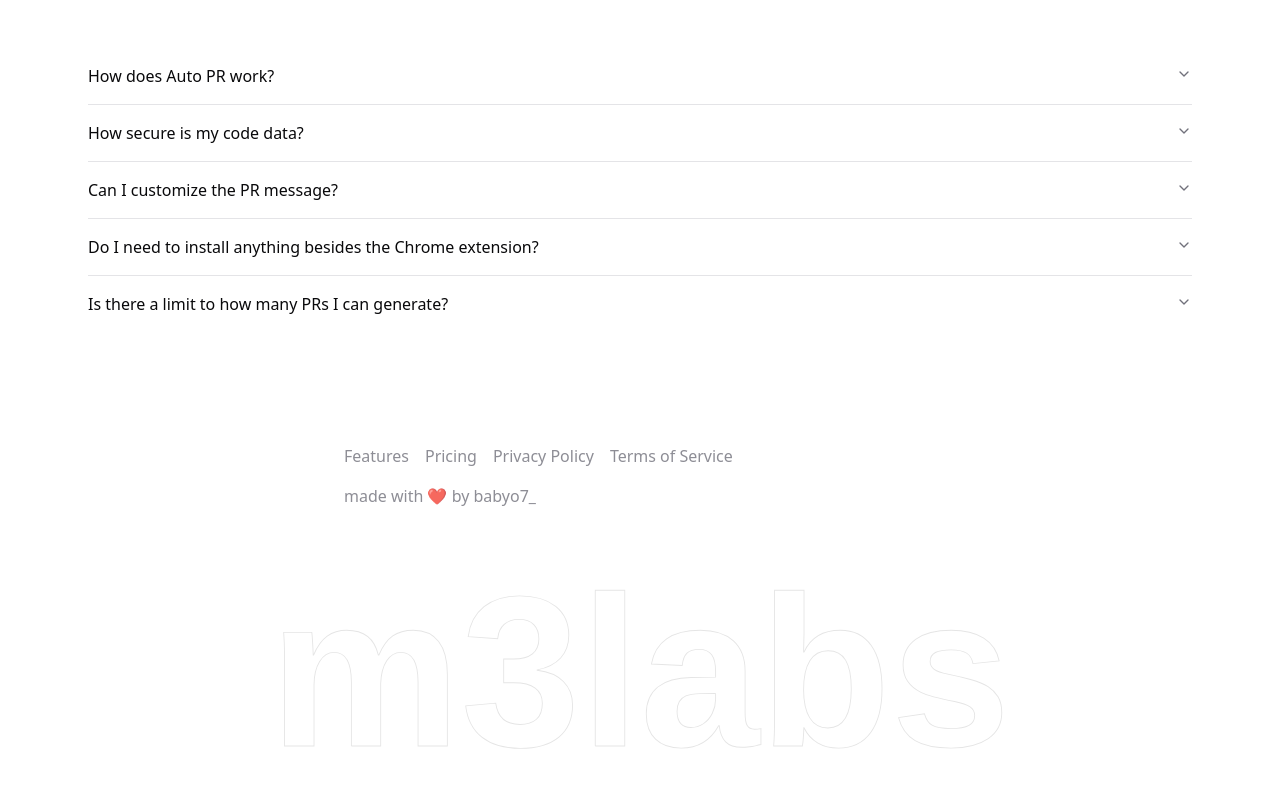
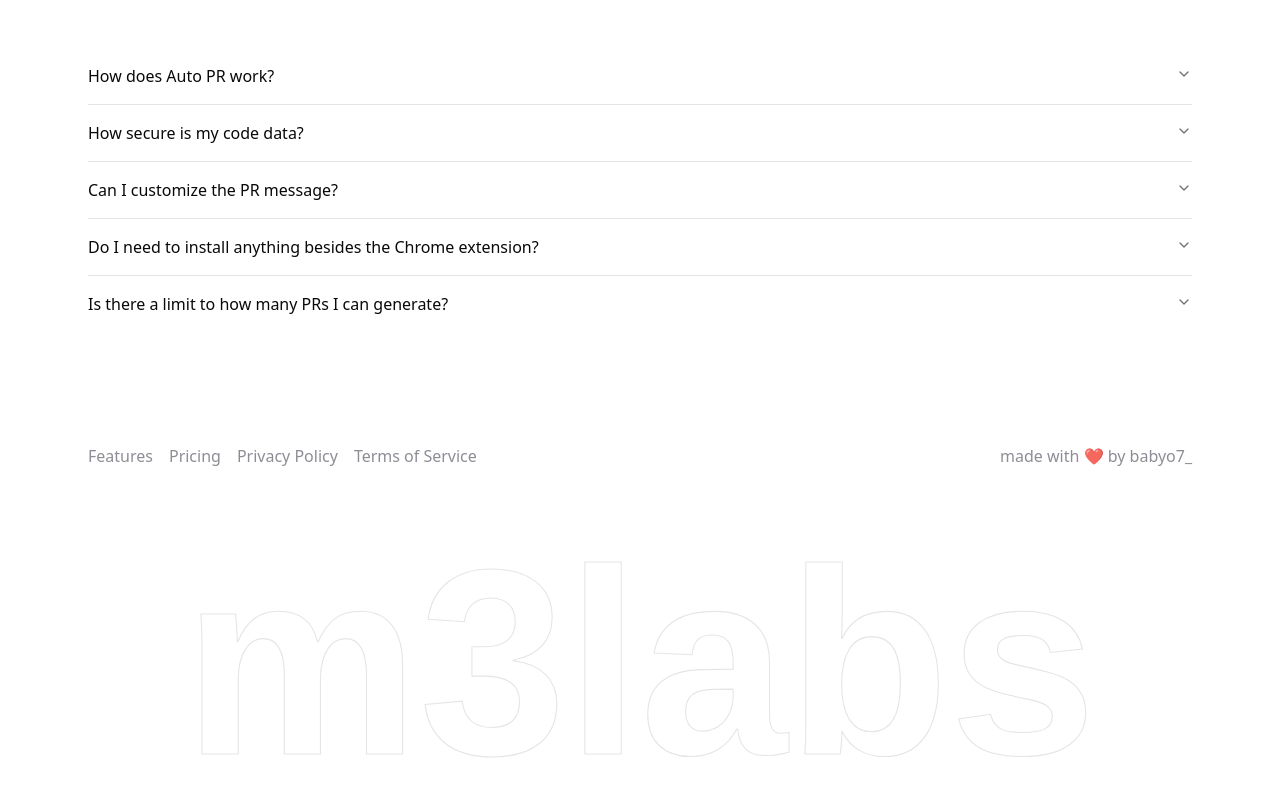
Before and after one commit to babyo77/auto-pr-web, a Next.js app: page / in a window 1280 px wide. Shown: the part 3274-4070 px from the top of the page. Built offline with nearby package versions, Linux system fonts and the light colour scheme; no server answers.

Commit message:
fix: adjust footer max-width and remove unnecessary padding for improved layout consistency

```diff
--- a/src/app/(pages)/layout.tsx
+++ b/src/app/(pages)/layout.tsx
@@ -27,8 +27,8 @@ function layout({ children }: { children: React.ReactNode }) {
     <>
       <HeroHeader />
       {children}
-      <footer className="py-20 pb-0 @container mx-auto max-w-5xl px-6">
-        <div className="my-8 flex md:justify-between gap-6 gap-y-4 justify-center  flex-wrap px-7 md:px-48 text-base">
+      <footer className="py-20 pb-0 @container mx-auto max-w-6xl px-6">
+        <div className="my-8 flex md:justify-between gap-6 gap-y-4 justify-center flex-wrap text-base">
           <div className=" flex gap-4 flex-wrap items-center justify-center">
             {links.map((link, index) => (
               <Link
@@ -47,7 +47,7 @@ function layout({ children }: { children: React.ReactNode }) {
             made with ❤️ by babyo7_
           </Link>
         </div>
-        <div className="flex justify-center items-center text-sm md:px-10">
+        <div className="flex justify-center items-center text-sm">
           <TextHoverEffect text="m3labs" />
         </div>
       </footer>
```
